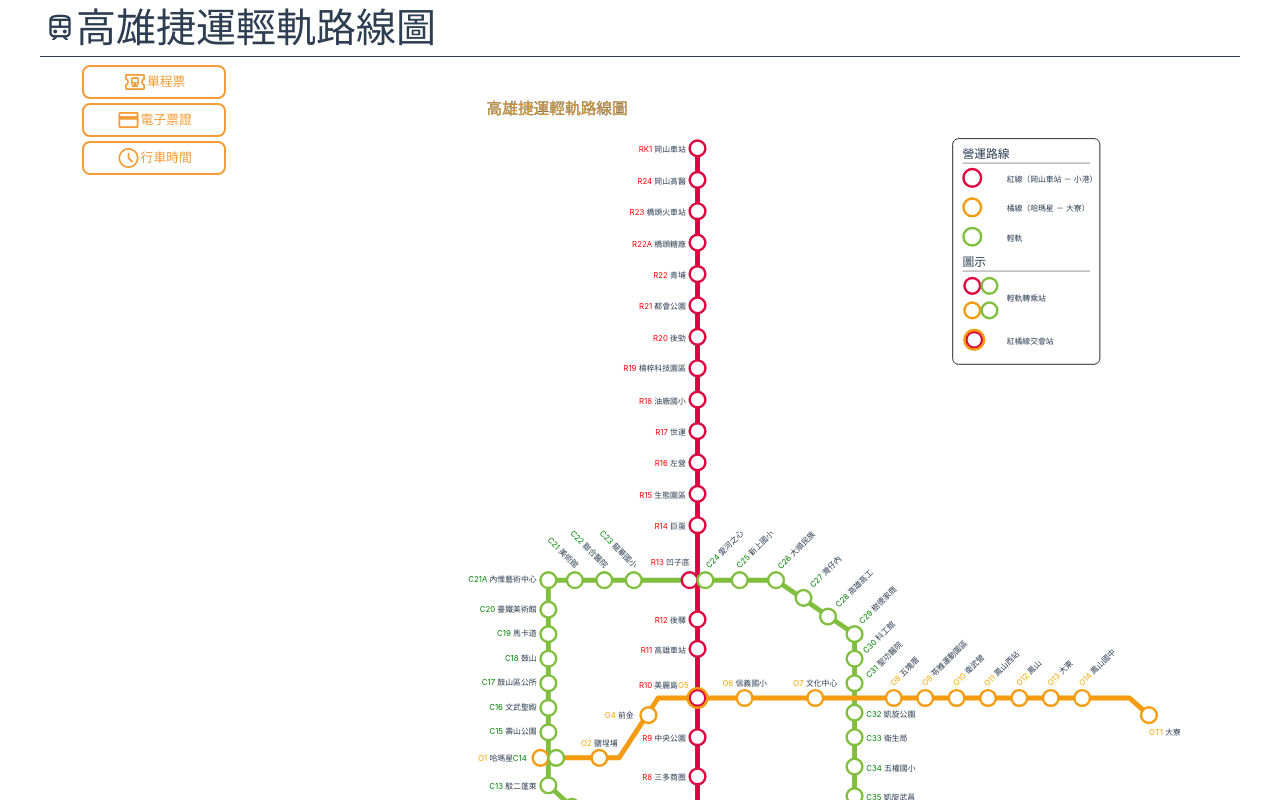
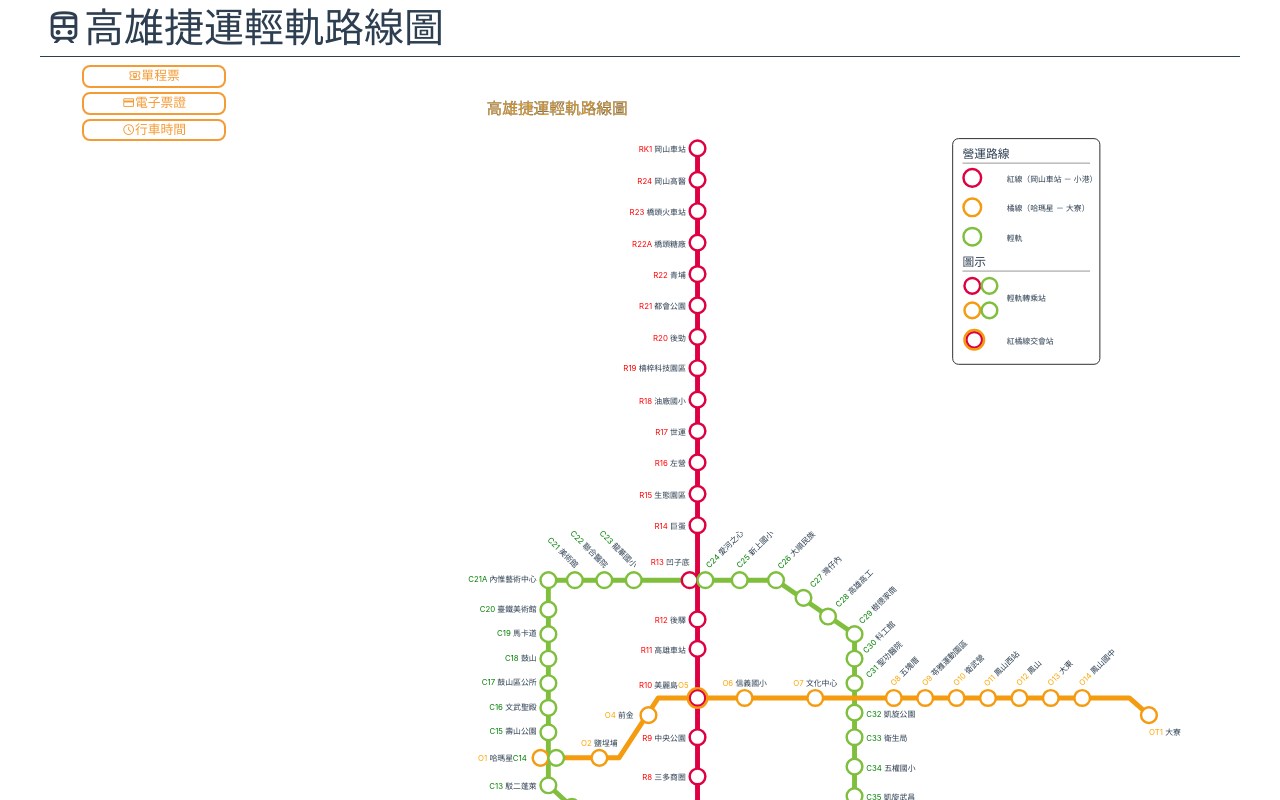
Before and after one commit to Afonguwu/tool-box, a Vue app: page / in a window 1280 px wide. Shown: the top 800 px of the page. Built offline with nearby package versions, Linux system fonts and the light colour scheme.

Commit message:
feat: 🎸 header edit

```diff
--- a/src/assets/base.scss
+++ b/src/assets/base.scss
@@ -33,6 +33,7 @@
 *::after {
   box-sizing: border-box;
   margin: 0;
+  padding: 0;
   font-weight: normal;
 }
 
--- a/src/assets/vender.scss
+++ b/src/assets/vender.scss
@@ -5,5 +5,8 @@
     'wght' 400,
     'GRAD' 0,
     'opsz' 36;
+  font-size: inherit;
+  line-height: inherit;
+  vertical-align: middle;
 }
 @import 'bootstrap/scss/bootstrap.scss';
--- a/src/components/HeaderNav.vue
+++ b/src/components/HeaderNav.vue
@@ -1,8 +1,7 @@
 <script setup></script>
 <template>
-  <header class="d-flex p-1 sticky-top">
-    <span class="material-symbols-outlined"> train </span>
-    <h1>高雄捷運輕軌路線圖</h1>
+  <header class="d-flex p-1">
+    <h1><span class="material-symbols-outlined">train</span>高雄捷運輕軌路線圖</h1>
   </header>
 </template>
 <style lang="scss" scoped>
@@ -10,14 +9,10 @@ header {
   color: var(--color-text);
   font-weight: bold;
   border-bottom: 1px solid var(--color-text);
-  display: flex;
-  align-items: center;
   h1 {
     margin: 0;
-  }
-  .material-symbols-outlined {
-    font-size: 2rem;
-    line-height: 1.2;
+    display: flex;
+    align-items: center;
   }
 }
 </style>
```
